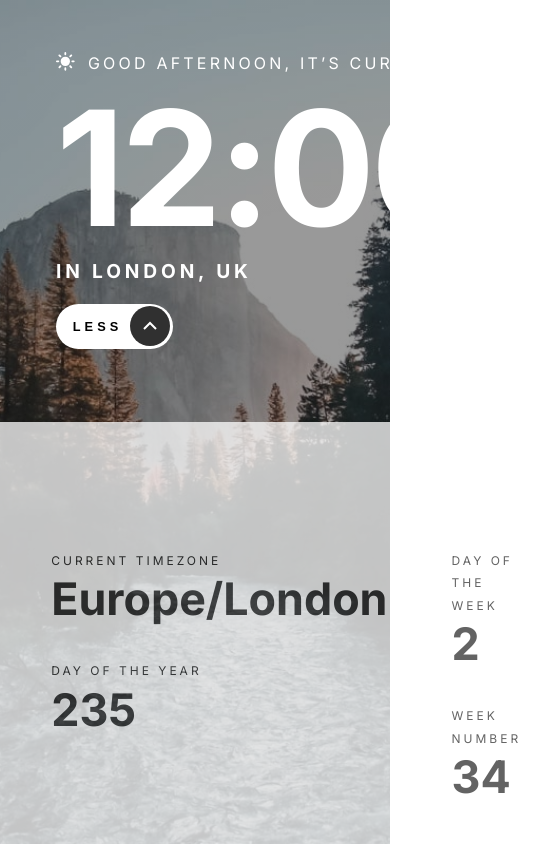
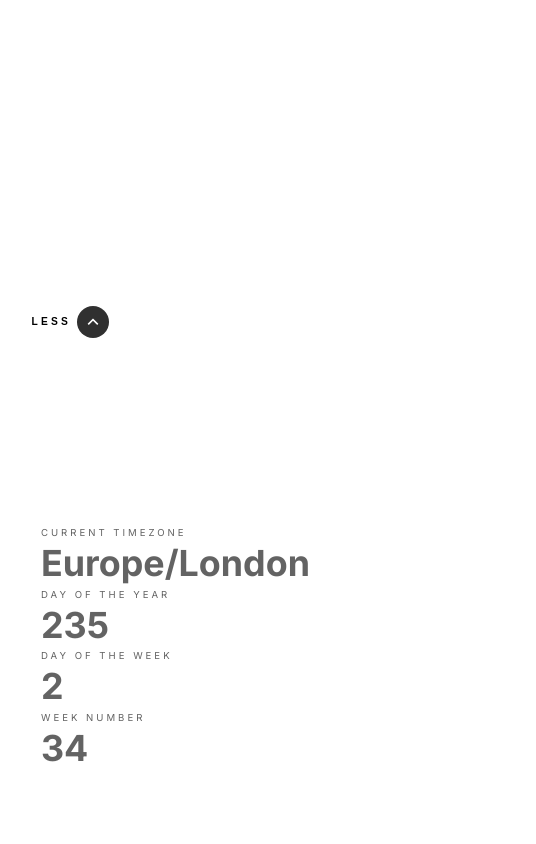
Before and after one commit to SimpleLuke/clock-app, a React (Create React App) app: page / in a window 390 px wide. Both pictures are taken after a click on the button "MORE". Shown: the whole page, 536 px wide, since content can reach past the window. Built offline with nearby package versions, Linux system fonts and the light colour scheme; no server answers.

Commit message:
Phone style

```diff
--- a/src/components/Info.tsx
+++ b/src/components/Info.tsx
@@ -135,7 +135,8 @@ const Info: React.FC<{
               />
             )}
             <h4 className="info__heading__h4">
-              GOOD {greeting ? greeting : "AFTERNOON"}, IT’S CURRENTLY
+              GOOD {greeting ? greeting : "AFTERNOON"},
+              <span className="info__heading__h4--text"> IT’S CURRENTLY</span>
             </h4>
           </div>
           <div className="info__clock">
@@ -154,8 +155,20 @@ const Info: React.FC<{
         <button onClick={toggle} className="toggle">
           <span className="toggle--text">{isToggled ? "Less" : "More"}</span>
           <span className="toggle--down">
-            {!isToggled && <img src={downArrow} alt="Down arrow" />}
-            {isToggled && <img src={upArrow} alt="Up arrow" />}
+            {!isToggled && (
+              <img
+                className="toggle--down--img"
+                src={downArrow}
+                alt="Down arrow"
+              />
+            )}
+            {isToggled && (
+              <img
+                className="toggle--down--img--up"
+                src={upArrow}
+                alt="Up arrow"
+              />
+            )}
           </span>
         </button>
       </section>
--- a/src/css/style.css
+++ b/src/css/style.css
@@ -97,6 +97,9 @@ html {
   @media only screen and (max-width: 56.25em) {
     html {
       font-size: 50%; } }
+  @media only screen and (max-width: 37.5em) {
+    html {
+      font-size: 40%; } }
   @media only screen and (min-width: 112.5em) {
     html {
       font-size: 75%; } }
@@ -121,6 +124,10 @@ body {
       grid-template-columns: [sidebar-end full-start] minmax(6rem, 1fr) [center-start] repeat(12, [col-start] minmax(min-content, 4.8rem) [col-end]) [center-end] minmax(6rem, 1fr) [full-end];
       grid-template-rows: minmax(35rem, 45vh) 45vh 10vh;
       column-gap: 1rem; } }
+  @media only screen and (max-width: 37.5em) {
+    .container {
+      grid-template-columns: [sidebar-end full-start] minmax(1.5rem, 1fr) [center-start] repeat(12, [col-start] minmax(min-content, 1rem) [col-end]) [center-end] minmax(1.5rem, 1fr) [full-end];
+      background-image: none; } }
   .container--night {
     background-image: linear-gradient(to bottom, rgba(0, 0, 0, 0.4) 0%, rgba(0, 0, 0, 0.4) 100%), url(../assets/desktop/bg-image-nighttime.jpg); }
 
@@ -166,6 +173,8 @@ body {
       align-items: flex-start;
       position: relative; } }
 
+.info {
+  margin-bottom: 48px; }
   .info__heading {
     display: flex;
     margin-bottom: 1.6rem; }
@@ -179,7 +188,9 @@ body {
       letter-spacing: 0.4rem;
       font-weight: 400;
       text-transform: uppercase; }
-
+      @media only screen and (max-width: 37.5em) {
+        .info__heading__h4--text {
+          display: none; } }
   .info__clock {
     margin-bottom: 1.6rem; }
     .info__clock__time {
@@ -187,11 +198,19 @@ body {
       line-height: 20rem;
       letter-spacing: -0.5rem;
       font-weight: 700; }
+      @media only screen and (max-width: 37.5em) {
+        .info__clock__time {
+          font-size: 100px;
+          line-height: 100px;
+          letter-spacing: 2.5px; } }
     .info__clock__zone {
       font-size: 4rem;
       font-weight: 300;
       line-height: 2.8rem; }
-
+      @media only screen and (max-width: 37.5em) {
+        .info__clock__zone {
+          font-size: 15px;
+          line-height: 28px; } }
   .info__location {
     font-size: 2.4rem;
     line-height: 2.8rem;
@@ -206,6 +225,9 @@ body {
   @media only screen and (max-width: 56.25em) {
     .quote-container {
       grid-column: col-start 1 / col-end 10; } }
+  @media only screen and (max-width: 37.5em) {
+    .quote-container {
+      margin-bottom: 22.6rem; } }
   .quote-container__quote {
     margin-bottom: 1.3rem; }
   .quote-container__author {
@@ -217,8 +239,12 @@ body {
     border: none;
     cursor: pointer;
     position: absolute;
-    top: 10px;
-    right: -30px; }
+    top: 1rem;
+    right: -3rem; }
+    @media only screen and (max-width: 37.5em) {
+      .quote-container__refresh {
+        top: -2rem;
+        right: 0rem; } }
     .quote-container__refresh img {
       opacity: 0.5; }
 
@@ -239,6 +265,9 @@ body {
     .toggle {
       position: absolute;
       top: 80%; } }
+  @media only screen and (max-width: 37.5em) {
+    .toggle {
+      display: flex; } }
   .toggle:hover .toggle--down {
     background-color: #999;
     transition: all 0.3s ease-in; }
@@ -255,11 +284,16 @@ body {
     height: 4rem;
     background-color: #303030;
     border-radius: 50%; }
-    .toggle--down img {
+    .toggle--down--img {
       position: absolute;
       top: 50%;
       left: 50%;
       transform: translate(-50%, -50%); }
+    @media only screen and (max-width: 56.25em) {
+      .toggle--down--img--up {
+        width: 32px;
+        height: 32px;
+        transform: translate(-3px, -3px); } }
 
 .expand-container {
   width: 100%;
@@ -273,6 +307,11 @@ body {
   @media only screen and (max-width: 56.25em) {
     .expand-container {
       padding: 16rem 0rem 0rem 6.4rem; } }
+  @media only screen and (max-width: 37.5em) {
+    .expand-container {
+      flex-direction: column;
+      margin: auto;
+      padding: auto; } }
   .expand-container--night {
     background-color: #000; }
   .expand-container--left {
@@ -282,15 +321,27 @@ body {
       .expand-container--left {
         padding-right: 8rem;
         border-right: 0px solid transparent; } }
+    @media only screen and (max-width: 37.5em) {
+      .expand-container--left {
+        padding: 0; } }
     .expand-container--left--top {
       margin-bottom: 4.2rem; }
+      @media only screen and (max-width: 37.5em) {
+        .expand-container--left--top {
+          margin-bottom: 0; } }
   .expand-container--right {
     padding-left: 9.4rem; }
     @media only screen and (max-width: 56.25em) {
       .expand-container--right {
         padding-left: 0; } }
+    @media only screen and (max-width: 37.5em) {
+      .expand-container--right {
+        padding: 0; } }
     .expand-container--right--top {
       margin-bottom: 4.2rem; }
+      @media only screen and (max-width: 37.5em) {
+        .expand-container--right--top {
+          margin-bottom: 0; } }
 
 .expand__title {
   font-size: 1.5rem;
--- a/src/sass/components/_info.scss
+++ b/src/sass/components/_info.scss
@@ -26,6 +26,8 @@
 .info {
   //   background-color: blue;
 
+  margin-bottom: 48px;
+
   &__heading {
     display: flex;
     margin-bottom: 1.6rem;
@@ -41,6 +43,12 @@
       letter-spacing: 0.4rem;
       font-weight: 400;
       text-transform: uppercase;
+
+      &--text {
+        @include respond(phone) {
+          display: none;
+        }
+      }
     }
   }
 
@@ -51,11 +59,21 @@
       line-height: 20rem;
       letter-spacing: -0.5rem;
       font-weight: 700;
+
+      @include respond(phone) {
+        font-size: 100px;
+        line-height: 100px;
+        letter-spacing: 2.5px;
+      }
     }
     &__zone {
       font-size: 4rem;
       font-weight: 300;
       line-height: 2.8rem;
+      @include respond(phone) {
+        font-size: 15px;
+        line-height: 28px;
+      }
     }
   }
 
--- a/src/sass/components/_toggle.scss
+++ b/src/sass/components/_toggle.scss
@@ -18,6 +18,10 @@
   @include respond(tab-port) {
     position: absolute;
     top: 80%;
+  }
+
+  @include respond(phone) {
+    display: flex;
   }
 
   &:hover &--down {
@@ -42,17 +46,22 @@
     right: 0.9rem;
     width: 4rem;
     height: 4rem;
+
     background-color: $color-grey;
     border-radius: 50%;
-    // @include respond(tab-port) {
-    //   top: 7px;
-    // left: 9px;
-    // }
-    img {
+
+    &--img {
       position: absolute;
       top: 50%;
       left: 50%;
       transform: translate(-50%, -50%);
     }
+    @include respond(tab-port) {
+      &--img--up {
+        width: 32px;
+        height: 32px;
+        transform: translate(-3px, -3px);
+      }
+    }
   }
 }
```
Also changed, not shown: src/sass/base/_base.scss (+32 -0 lines), src/sass/components/_expand.scss (+18 -0 lines), src/sass/components/_quote.scss (+9 -2 lines). Lines whose indentation alone changed are shown as unchanged.
